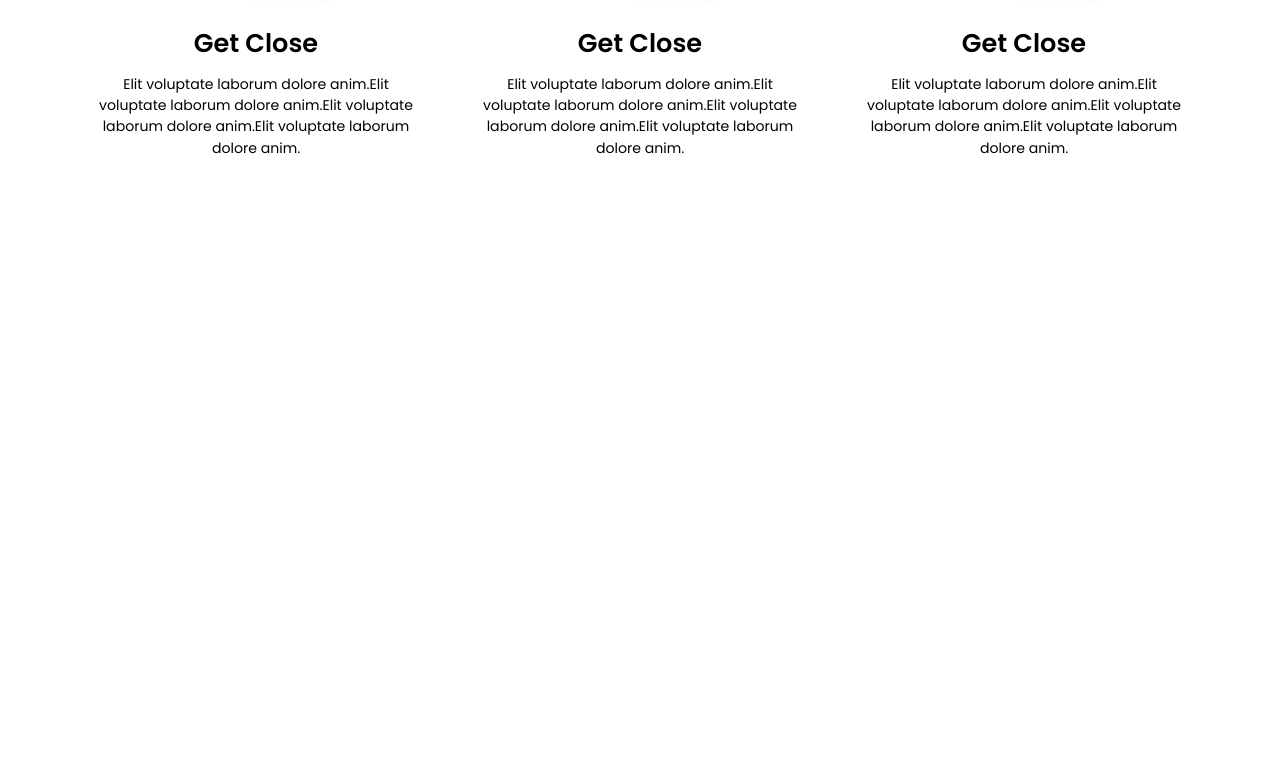
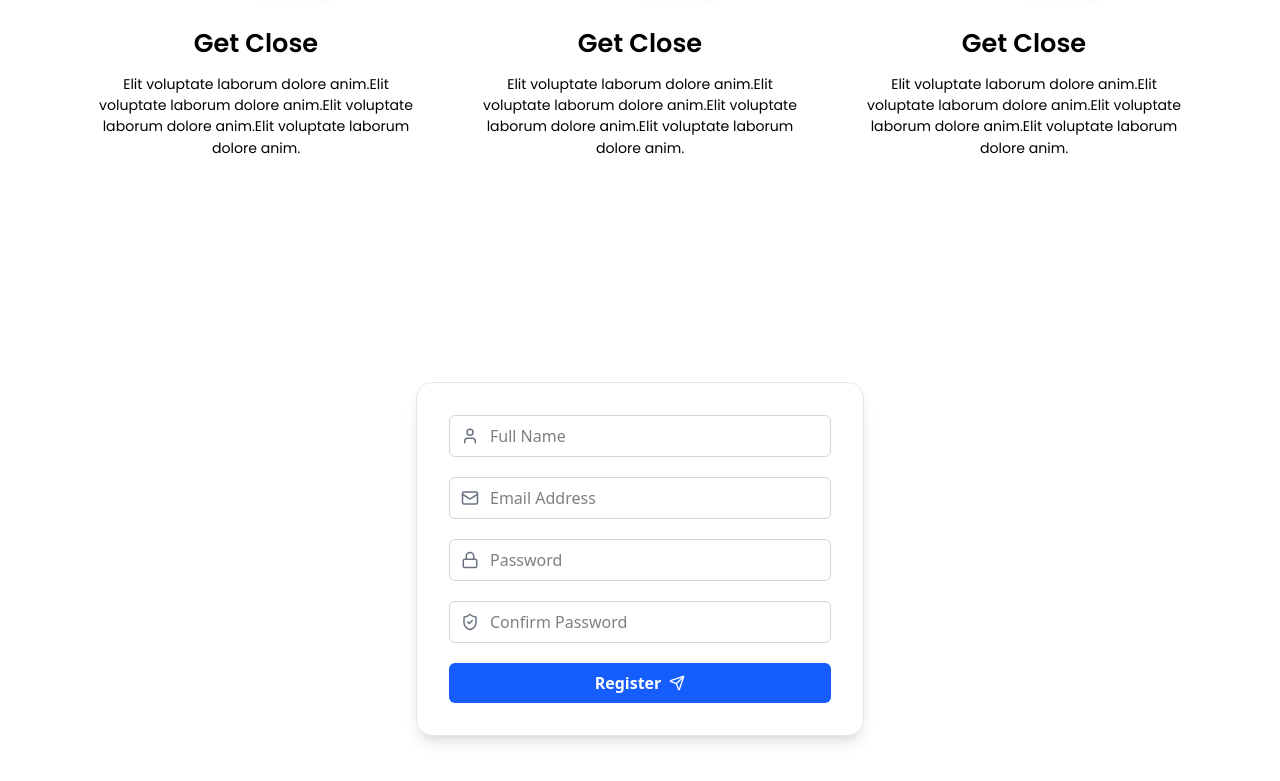
Before and after one commit to onipinaka/Unnati-E-Cell, a React (Vite) app: page / in a window 1280 px wide. Shown: the part 563-1344 px from the top of the page. Before the commit the page ends 800 px from the top, so only its background shows below. Built offline with nearby package versions, Linux system fonts and the light colour scheme.

Commit message:
Added a basic form

```diff
--- a/src/App.jsx
+++ b/src/App.jsx
@@ -1,3 +1,4 @@
+import Form from "./components/Form"
 import Navbar from "./components/Navbar"
 import Part3 from "./components/Part3"
 
@@ -9,6 +10,7 @@ const App = () => {
 
       <Navbar />
       <Part3/>
+      <Form />
       </div>
 
   )
--- /dev/null
+++ b/src/components/Form.jsx
@@ -0,0 +1,144 @@
+import {
+  User,
+  Mail,
+  Lock,
+  ShieldCheck,
+  Send,
+} from "lucide-react";
+import { useState, useRef } from "react";
+import { useToast } from "../hooks/use-toast";
+
+const Form = () => {
+  const { toast } = useToast();
+  const formRef = useRef();
+  const [isSubmitting, setIsSubmitting] = useState(false);
+
+  const handleSubmit = async (e) => {
+    e.preventDefault();
+    setIsSubmitting(true);
+
+    const formData = new FormData(formRef.current);
+    const data = {
+      name: formData.get("name"),
+      email: formData.get("email"),
+      password: formData.get("password"),
+      confirmPassword: formData.get("confirmPassword"),
+    };
+
+    if (data.password !== data.confirmPassword) {
+      toast({
+        title: "Passwords don't match",
+        variant: "destructive",
+      });
+      setIsSubmitting(false);
+      return;
+    }
+
+    try {
+      const res = await fetch("http://localhost:5000/api/register", {
+        method: "POST",
+        headers: { "Content-Type": "application/json" },
+        body: JSON.stringify(data),
+      });
+
+      const result = await res.json();
+
+      if (res.ok) {
+        toast({
+          title: "Registration successful!",
+          description: result.message || "You're now registered!",
+        });
+        formRef.current.reset();
+      } else {
+        toast({
+          title: "Error",
+          description: result.message || "Something went wrong.",
+          variant: "destructive",
+        });
+      }
+    } catch (error) {
+      toast({
+        title: "Server Error",
+        description: "Could not connect to the server.",
+        variant: "destructive",
+      });
+    } finally {
+      setIsSubmitting(false);
+    }
+  };
+
+  return (
+    <section className="min-h-screen flex items-center justify-center px-4 py-20 bg-white">
+      <div className="w-full max-w-md bg-white border border-gray-200 rounded-2xl shadow-lg p-8">
+        <form
+          ref={formRef}
+          onSubmit={handleSubmit}
+          className="flex flex-col gap-5"
+        >
+
+
+          <div className="relative">
+            <User className="absolute top-3 left-3 text-gray-500" size={18} />
+            <input
+              type="text"
+              name="name"
+              placeholder="Full Name"
+              required
+              className="w-full pl-10 pr-4 py-2 border border-gray-300 rounded-md focus:outline-none focus:ring-2 focus:ring-blue-500"
+            />
+          </div>
+
+
+          <div className="relative">
+            <Mail className="absolute top-3 left-3 text-gray-500" size={18} />
+            <input
+              type="email"
+              name="email"
+              placeholder="Email Address"
+              required
+              className="w-full pl-10 pr-4 py-2 border border-gray-300 rounded-md focus:outline-none focus:ring-2 focus:ring-blue-500"
+            />
+          </div>
+
+
+          <div className="relative">
+            <Lock className="absolute top-3 left-3 text-gray-500" size={18} />
+            <input
+              type="password"
+              name="password"
+              placeholder="Password"
+              minLength={6}
+              required
+              className="w-full pl-10 pr-4 py-2 border border-gray-300 rounded-md focus:outline-none focus:ring-2 focus:ring-blue-500"
+            />
+          </div>
+
+
+          <div className="relative">
+            <ShieldCheck className="absolute top-3 left-3 text-gray-500" size={18} />
+            <input
+              type="password"
+              name="confirmPassword"
+              placeholder="Confirm Password"
+              minLength={6}
+              required
+              className="w-full pl-10 pr-4 py-2 border border-gray-300 rounded-md focus:outline-none focus:ring-2 focus:ring-blue-500"
+            />
+          </div>
+
+          {/* Submit Button */}
+          <button
+            type="submit"
+            disabled={isSubmitting}
+            className="flex items-center justify-center gap-2 bg-blue-600 text-white font-semibold py-2 rounded-md hover:bg-blue-700 transition"
+          >
+            {isSubmitting ? "Registering..." : "Register"}
+            <Send size={16} />
+          </button>
+        </form>
+      </div>
+    </section>
+  );
+};
+
+export default Form;
--- /dev/null
+++ b/src/hooks/use-toast.js
@@ -0,0 +1,144 @@
+import * as React from "react";
+
+const TOAST_LIMIT = 1;
+const TOAST_REMOVE_DELAY = 1000000;
+
+let count = 0;
+
+function genId() {
+  count = (count + 1) % Number.MAX_SAFE_INTEGER;
+  return count.toString();
+}
+
+const toastTimeouts = new Map();
+
+const addToRemoveQueue = (toastId) => {
+  if (toastTimeouts.has(toastId)) {
+    return;
+  }
+
+  const timeout = setTimeout(() => {
+    toastTimeouts.delete(toastId);
+    dispatch({
+      type: "REMOVE_TOAST",
+      toastId: toastId,
+    });
+  }, TOAST_REMOVE_DELAY);
+
+  toastTimeouts.set(toastId, timeout);
+};
+
+const reducer = (state, action) => {
+  switch (action.type) {
+    case "ADD_TOAST":
+      return {
+        ...state,
+        toasts: [action.toast, ...state.toasts].slice(0, TOAST_LIMIT),
+      };
+
+    case "UPDATE_TOAST":
+      return {
+        ...state,
+        toasts: state.toasts.map((t) =>
+          t.id === action.toast.id ? { ...t, ...action.toast } : t
+        ),
+      };
+
+    case "DISMISS_TOAST": {
+      const { toastId } = action;
+
+      if (toastId) {
+        addToRemoveQueue(toastId);
+      } else {
+        state.toasts.forEach((toast) => {
+          addToRemoveQueue(toast.id);
+        });
+      }
+
+      return {
+        ...state,
+        toasts: state.toasts.map((t) =>
+          t.id === toastId || toastId === undefined
+            ? {
+                ...t,
+                open: false,
+              }
+            : t
+        ),
+      };
+    }
+    case "REMOVE_TOAST":
+      if (action.toastId === undefined) {
+        return {
+          ...state,
+          toasts: [],
+        };
+      }
+      return {
+        ...state,
+        toasts: state.toasts.filter((t) => t.id !== action.toastId),
+      };
+  }
+};
+
+const listeners = [];
+
+let memoryState = { toasts: [] };
+
+function dispatch(action) {
+  memoryState = reducer(memoryState, action);
+  listeners.forEach((listener) => {
+    listener(memoryState);
+  });
+}
+
+function toast(props) {
+  const id = genId();
+
+  const update = (props) =>
+    dispatch({
+      type: "UPDATE_TOAST",
+      toast: { ...props, id },
+    });
+  const dismiss = () => dispatch({ type: "DISMISS_TOAST", toastId: id });
+
+  dispatch({
+    type: "ADD_TOAST",
+    toast: {
+      ...props,
+      id,
+      open: true,
+      onOpenChange: (open) => {
+        if (!open) dismiss();
+      },
+    },
+  });
+
+  return {
+    id: id,
+    dismiss,
+    update,
+  };
+}
+
+function useToast() {
+  const [state, setState] = React.useState(memoryState);
+
+  React.useEffect(() => {
+    listeners.push(setState);
+    return () => {
+      const index = listeners.indexOf(setState);
+      if (index > -1) {
+        listeners.splice(index, 1);
+      }
+    };
+  }, [state]);
+
+  return {
+    ...state,
+    toast,
+    dismiss: (toastId) => dispatch({ type: "DISMISS_TOAST", toastId }),
+  };
+}
+
+export { useToast, toast };
--- a/src/index.css
+++ b/src/index.css
@@ -1,7 +1,7 @@
 @import url('https://fonts.googleapis.com/css2?family=Poppins:ital,wght@0,100;0,200;0,300;0,400;0,500;0,600;0,700;0,800;0,900;1,100;1,200;1,300;1,400;1,500;1,600;1,700;1,800;1,900&display=swap');
+@import url('https://fonts.googleapis.com/css2?family=Inter:wght@400;700&display=swap');
+@import "tailwindcss";
 
-@import "tailwindcss";
-@import url('https://fonts.googleapis.com/css2?family=Inter:wght@400;700&display=swap');
 
 
 @theme {
```
